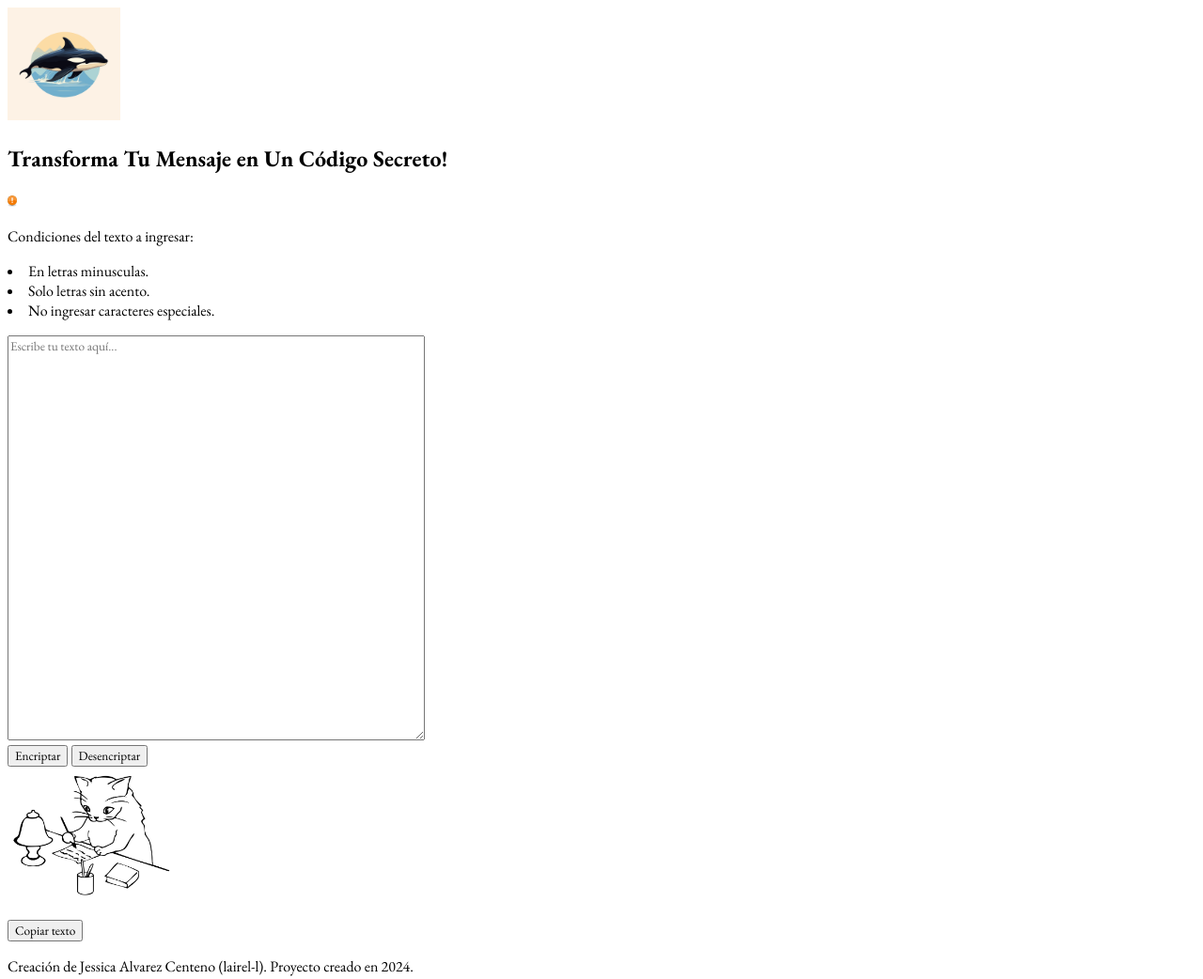
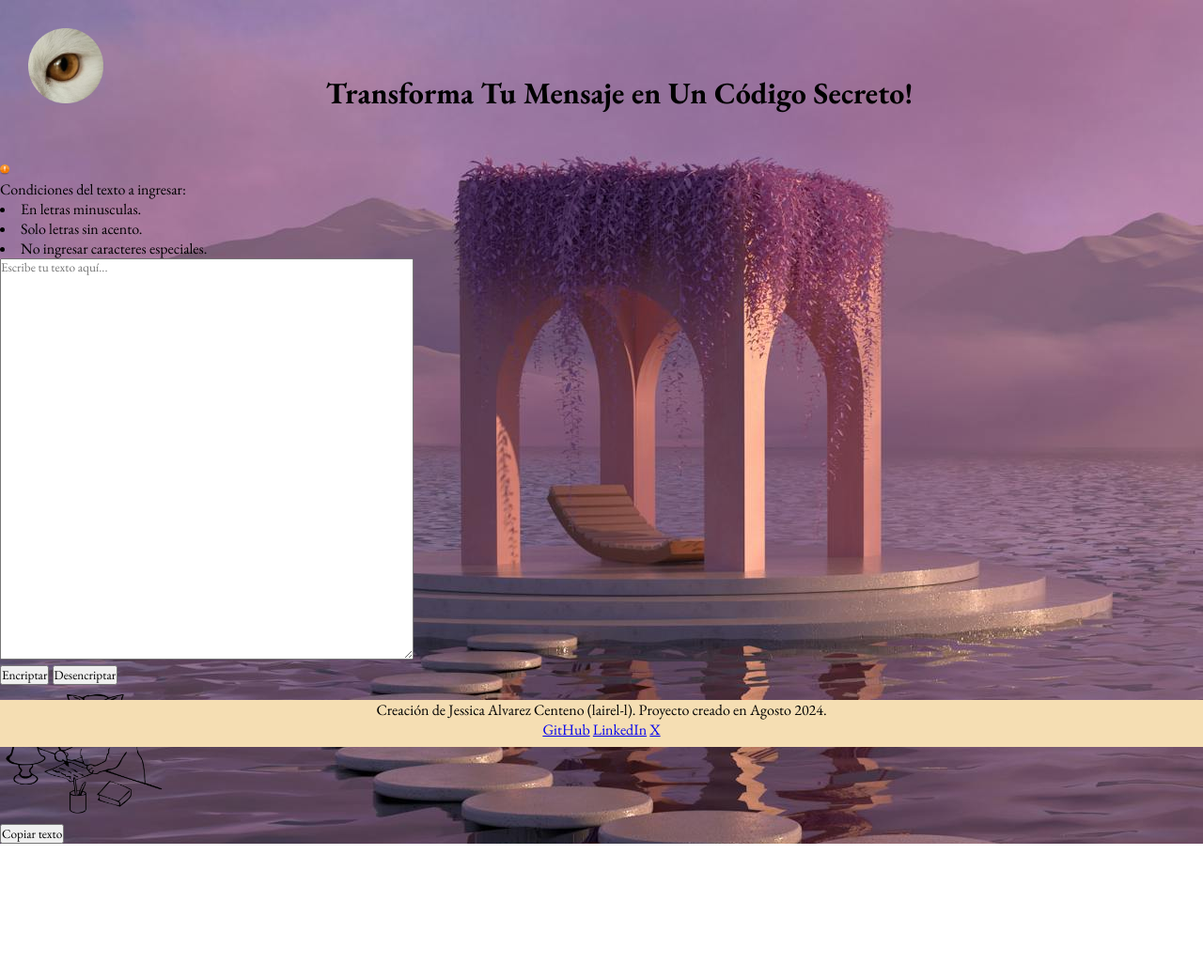
Before and after one commit to Lairel-l/encriptador-de-texto, a plain HTML site: page index.html in a window 1280 px wide. Shown: the top 1042 px of the page at 94% size. After the commit the page ends 898 px from the top, so only its background shows below. Drawn offline with nearby package versions, Linux system fonts and the light colour scheme.

Commit message:
Estilo de encabezado y pie de página

```diff
--- a/index.html
+++ b/index.html
@@ -11,8 +11,8 @@
 </head>
 <body>
     <header> <!--Encabezado-->
-        <img class="logo" src="imagenes/logo-orca.png" width="120" alt="logo">
-        <nav><h1>Transforma Tu Mensaje en Un Código Secreto!</h1></nav>
+            <img class="logo" src="imagenes/cat-eye.png" width="80" alt="logo">
+            <h1 id="titulo">Transforma Tu Mensaje en Un Código Secreto!</h1>
     </header>
     <main>
         <section class="seccion1">
@@ -44,8 +44,10 @@
         </section>
     </main>
     <footer> <!--Pie de página-->
-        <p>Creación de Jessica Alvarez Centeno (lairel-l). Proyecto creado en 2024.</p>
-        <a href="https://github.com/Lairel-l">GitHub</a> <a href="https://www.linkedin.com/in/jessica-alvarez-centeno/">LinkedIn</a> <a href="https://x.com/lairel_l">X</a>
+        <p class="texto-footer">Creación de Jessica Alvarez Centeno (lairel-l). Proyecto creado en Agosto 2024.</p>
+        <p class="redes">
+        <a class="github" href="https://github.com/Lairel-l">GitHub</a> <a class="linkedin" href="https://www.linkedin.com/in/jessica-alvarez-centeno/">LinkedIn</a> <a class="x" href="https://x.com/lairel_l">X</a>
+        </p>
     </footer>
 </body>
 </html>
--- a/styles.css
+++ b/styles.css
@@ -1,4 +1,53 @@
 *{
+    margin: 0px;
+    padding: 0px;
     font-family: "EB Garamond", serif;
 
 }
+
+body {
+    background-image: url(/imagenes/paisaje-rosapastel.jpg); /*Fondo*/
+}
+
+/*Encabezado*/
+header {
+    width: 100%;
+    height: 170px; /*Separación del top al main*/
+}
+
+.logo{
+    padding-top: 30px;
+    padding-left: 30px;
+    padding-right: 20px;
+
+}
+
+#titulo{
+    padding-top: 30px;
+    display: inline-block;
+    text-align: center;
+    width: calc(100% - 228px);
+}
+
+/*Contenido y función*/
+main{
+    position: absolute;
+}
+
+/*Pie de Página*/
+footer{
+    position:fixed;
+    left:0px;
+    bottom:5px;
+    height:50px; /*alto*/
+    width:100%;
+    background: wheat;
+}
+
+.texto-footer{
+    text-align: center;
+}
+
+.redes{
+    text-align: center;
+}
```
Also changed, not shown: imagenes/cat-eye.png (added), imagenes/logo-orca.png (deleted), imagenes/paisaje-rosapastel.jpg (added).
